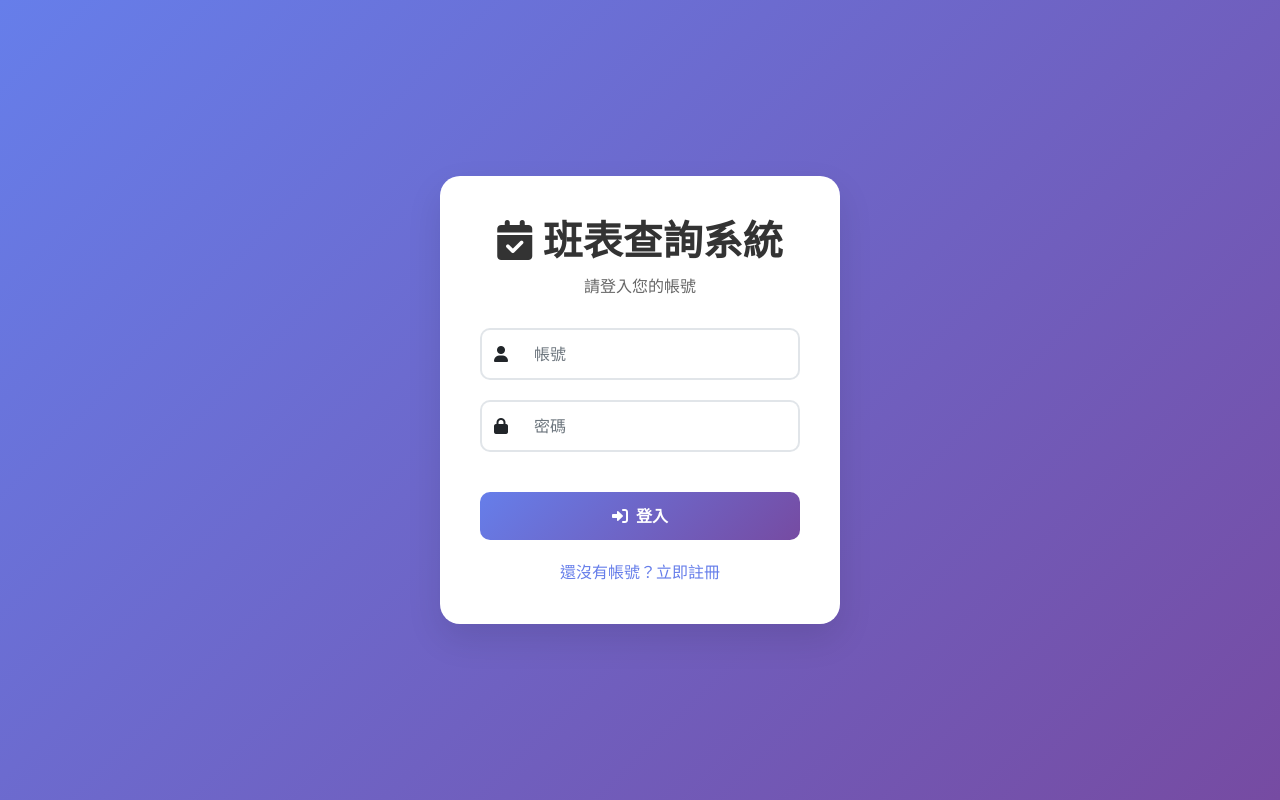
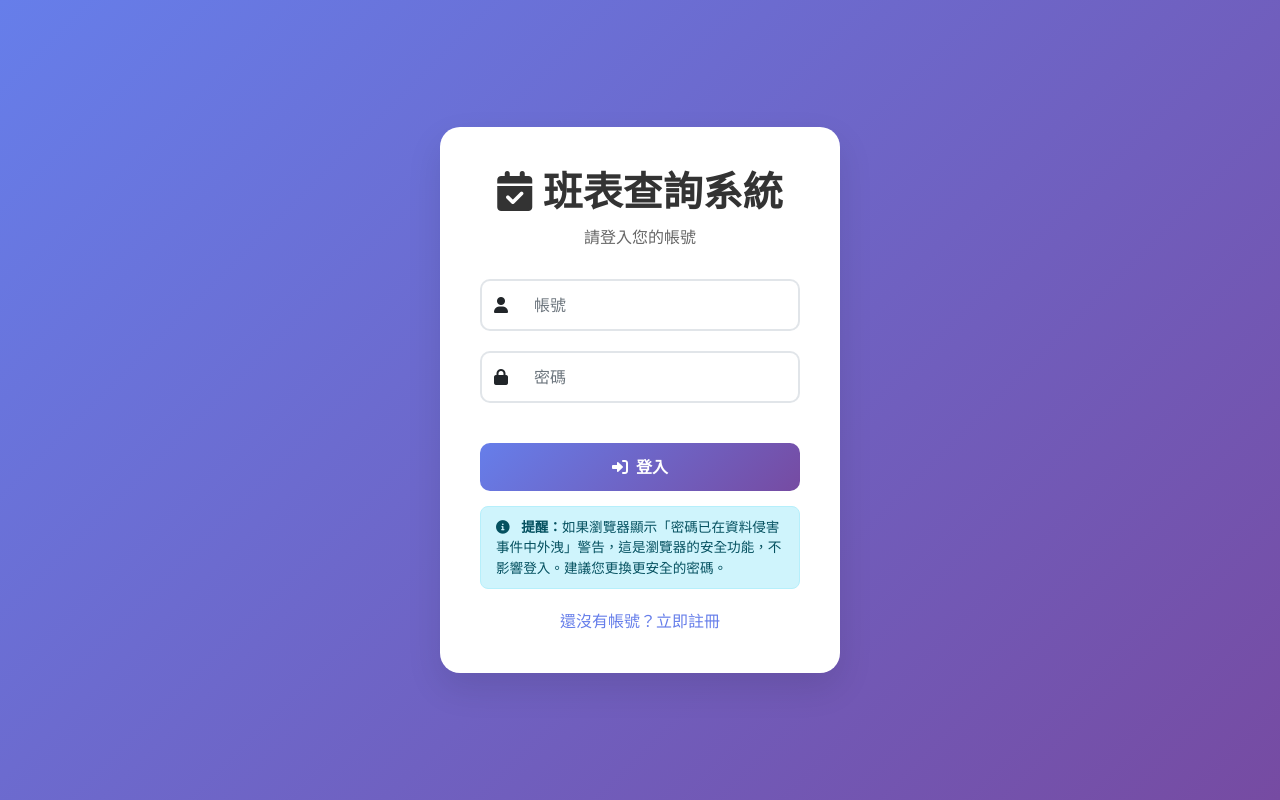
Before and after one commit to KANG011111/shiftworkschedule, a Flask app: page /login in a window 1280 px wide. Run offline with Flask 3, Linux system fonts and the light colour scheme.

Commit message:
✨ Add browser password warning notice to login page
Add informational notice explaining that browser password breach warnings are normal security features and don't prevent login, while recommending users to change compromised passwords.

🤖 Generated with [Claude Code](https://claude.ai/code)

Co-Authored-By: Claude <noreply@anthropic.com>

```diff
--- a/app/templates/login.html
+++ b/app/templates/login.html
@@ -168,6 +168,13 @@
             </button>
         </form>
 
+        <div class="password-notice" style="margin-top: 15px; margin-bottom: 15px;">
+            <div class="alert alert-info" style="font-size: 0.85rem; padding: 10px 15px; border-radius: 8px;">
+                <i class="fas fa-info-circle me-2"></i>
+                <strong>提醒：</strong>如果瀏覽器顯示「密碼已在資料侵害事件中外洩」警告，這是瀏覽器的安全功能，不影響登入。建議您更換更安全的密碼。
+            </div>
+        </div>
+
         <div class="register-link">
             <a href="/register">還沒有帳號？立即註冊</a>
         </div>
```
